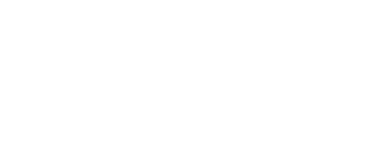
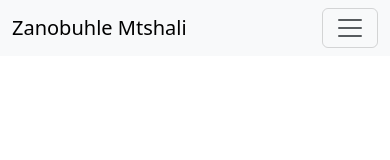
Before and after one commit to BuhleMtshali/shecodes-advanced-boostrap, a plain HTML site: page index.html in a window 390 px wide. Drawn offline with nearby package versions, Linux system fonts and the light colour scheme.

Commit message:
updated the navigation bar

```diff
--- a/index.html
+++ b/index.html
@@ -16,5 +16,31 @@
       crossorigin="anonymous"
     ></script>
   </head>
-  <body></body>
+  <body>
+    <nav class="navbar fixed-top navbar-expand-lg bg-body-tertiary">
+      <div class="container-fluid">
+        <a class="navbar-brand" href="#">Zanobuhle Mtshali</a>
+        <button
+          class="navbar-toggler"
+          type="button"
+          data-bs-toggle="collapse"
+          data-bs-target="#navbarNavAltMarkup"
+          aria-controls="navbarNavAltMarkup"
+          aria-expanded="false"
+          aria-label="Toggle navigation"
+        >
+          <span class="navbar-toggler-icon"></span>
+        </button>
+        <div class="collapse navbar-collapse" id="navbarNavAltMarkup">
+          <div class="navbar-nav">
+            <a class="nav-link active" aria-current="page" href="index.html"
+              >Home</a
+            >
+            <a class="nav-link" href="about.html">About me</a>
+            <a class="nav-link" href="#">Contact me</a>
+          </div>
+        </div>
+      </div>
+    </nav>
+  </body>
 </html>
```
